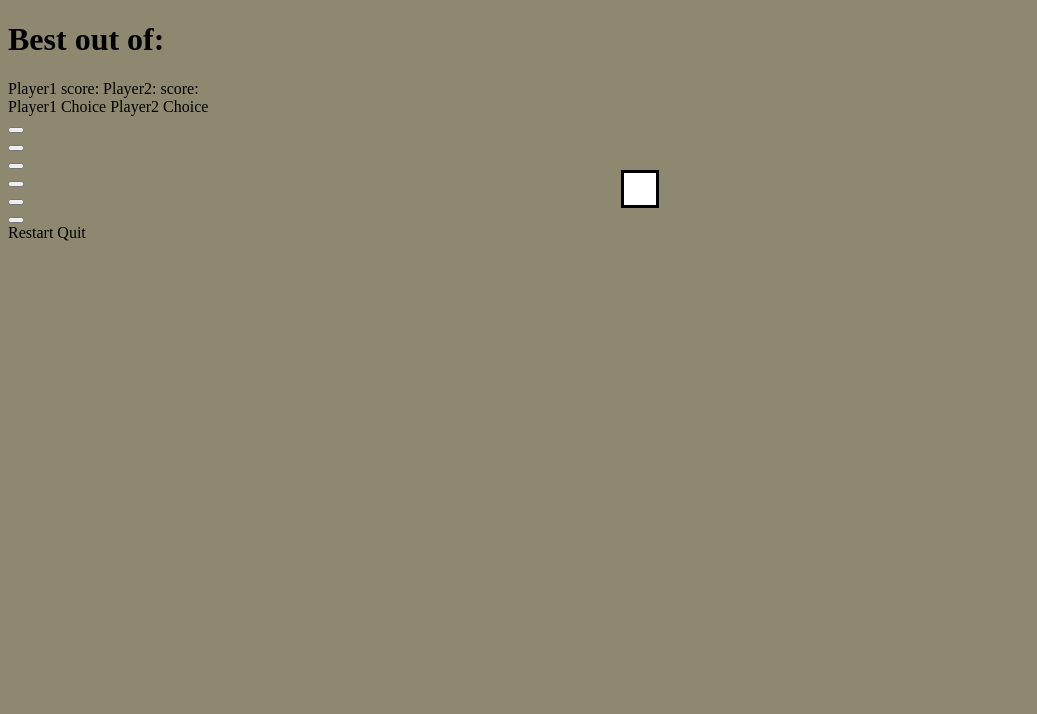
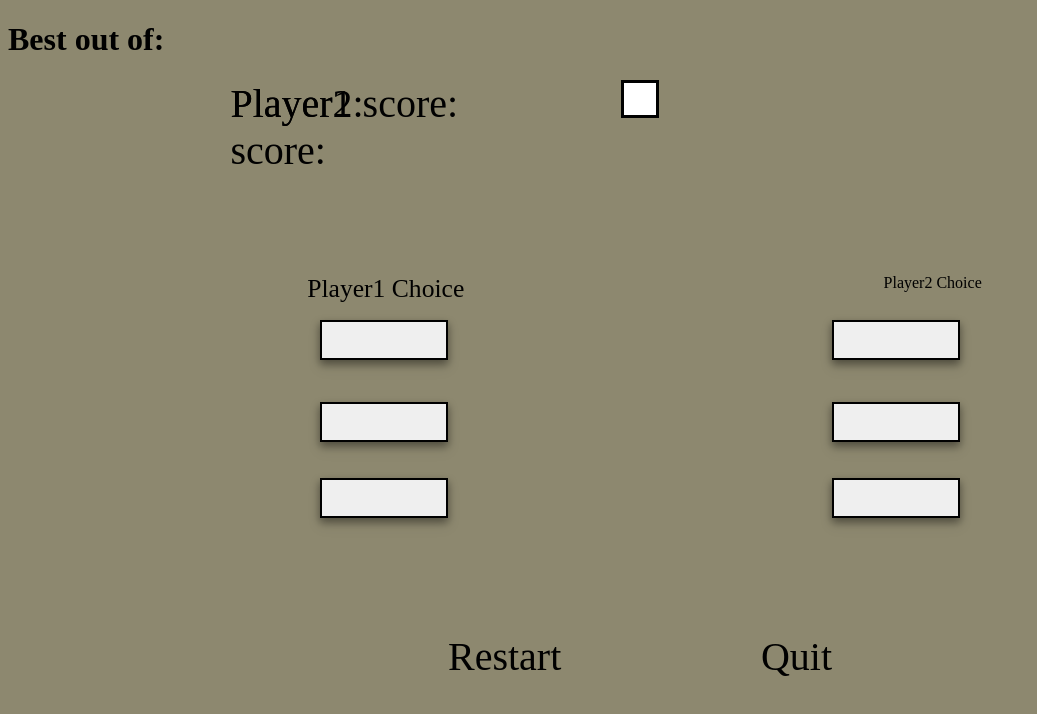
Before and after one commit to Keenan-Bedenfield/ps-classwork-module-1-project, a plain HTML site: page game.html in a window 1280 px wide. Shown: the whole page, without its empty margins (0-1037 px from the left). Drawn offline with Linux system fonts and the light colour scheme.

Commit message:
Update style.css

```diff
--- a/style.css
+++ b/style.css
@@ -42,7 +42,8 @@
 
 
 .title {
-    font-size: 250%;
+    font-size: 3vw;
+    padding-left: 2vw;
     font-family: 'CallOfOpsDuty', 'Times New Roman', Times, serif;
     display:flex;
     justify-content:center;
@@ -57,6 +58,7 @@ ul li {
 }
 
 ul li a {
+    font-size: 3vw;
     display: flex;
     text-decoration: none;
     justify-content: center;
@@ -85,20 +87,23 @@ ul li a:onclick {
     justify-content:center;
     align-items:center;
     position: fixed;
-    top: 35%;
-    left: 35%;
+    /* font-size: 12%; */
+    top: 20%;
+    left: 20%;
     right: 50%;
     z-index: 1;
     border: 2px solid black;
     background-color: rgba(124, 118, 89, 0.863);
-    width: 30%;
+    width: 50%;
+    padding: 5%;
+    margin-bottom: 1vw;
 }
 
 .copyright {
     position: fixed;
-    font-size: 30px;font-weight: bold;
-    top: 90%;
-    left: 45%;
+    font-size: 2vw;font-weight: bold;
+    top: 92%;
+    left: 42vw;
     z-index: 1;
 }
 
@@ -111,9 +116,152 @@ ul li a:onclick {
 
 .choiceBtn {
     color: antiquewhite;
-    background-color: #537440;
+    background-color: #4b6337;
     padding: 10px;
     border: 3px solid black;
+    filter: drop-shadow(0px 4px 4px rgba(0, 0, 0, 0.25)) drop-shadow(0px 4px 4px rgba(0, 0, 0, 0.25));
     z-index: 1;
 
 }
+
+
+#playerScoreContainer{
+    display:block;
+    justify-content:right;
+    align-items:stretch;
+
+}
+
+/* player1 score */
+#player1 {
+    position: absolute;
+    left: 18%;
+    padding-bottom: 10%;
+    font-size: 30pt;
+    font-style: normal;
+    font-weight: 400;
+    line-height: normal;
+
+}
+
+/* player2 score */
+#player2 {
+    position: absolute;
+    right: 15%;
+    padding-bottom: 10%;
+    font-size: 30pt;
+    font-style: normal;
+    font-weight: 400;
+    line-height: normal;
+}
+
+#player1Choice {
+   position: absolute;
+   left: 24%;
+   top: 34.3%;
+   font-size: 2vw;
+
+}
+
+
+.gameBtn{
+    display: flex;
+}
+#tankBtn{
+    position: absolute;
+    height:5%;
+    left: 25%;
+    top: 40%;
+    width: 10%;
+    border: 2px solid black;
+    stroke: #000;
+    filter: drop-shadow(0px 4px 4px rgba(0, 0, 0, 0.25)) drop-shadow(0px 4px 4px rgba(0, 0, 0, 0.25));
+}
+
+#soldierBtn{
+    position: absolute;
+    height:5%;
+    left: 25%;
+    top: 45.5%;
+    width: 10%;
+    border: 2px solid black;
+    stroke: #000;
+    filter: drop-shadow(0px 4px 4px rgba(0, 0, 0, 0.25)) drop-shadow(0px 4px 4px rgba(0, 0, 0, 0.25));
+    margin: 3% 0% 3% 0%;
+}
+
+#artilleryBtn{
+    position: absolute;
+    height:5%;
+    left: 25%;
+    top: 55%;
+    width: 10%;
+    border: 2px solid black;
+    stroke: #000;
+    filter: drop-shadow(0px 4px 4px rgba(0, 0, 0, 0.25)) drop-shadow(0px 4px 4px rgba(0, 0, 0, 0.25));
+    margin: 3% 0% 3% 0%;
+}
+
+
+
+#player2Choice {
+    position: absolute;
+    top: 34.3%;
+    right: 23.3%;
+
+}
+
+.compGameBtn{
+
+}
+
+#pl2TankBtn{
+    position: absolute;
+    height:5%;
+    right: 25%;
+    width: 10%;
+    top: 40%;
+    border: 2px solid black;
+    stroke: #000;
+    filter: drop-shadow(0px 4px 4px rgba(0, 0, 0, 0.25)) drop-shadow(0px 4px 4px rgba(0, 0, 0, 0.25));
+
+}
+
+#pl2SoldierBtn {
+    position: absolute;
+    height:5%;
+    right: 25%;
+    width: 10%;
+    top: 45.5%;
+    border: 2px solid black;
+    stroke: #000;
+    filter: drop-shadow(0px 4px 4px rgba(0, 0, 0, 0.25)) drop-shadow(0px 4px 4px rgba(0, 0, 0, 0.25));
+    margin: 3% 0% 3% 0%;
+}
+
+#pl2ArtilleryBtn{
+    position: absolute;
+    height:5%;
+    right: 25%;
+    width: 10%;
+    top: 55%;
+    fill: #F9EEEE;
+    border: 2px solid black;
+    stroke: #000;
+    filter: drop-shadow(0px 4px 4px rgba(0, 0, 0, 0.25)) drop-shadow(0px 4px 4px rgba(0, 0, 0, 0.25));
+    margin: 3% 0% 3% 0%;
+}
+
+#restart{
+    position: absolute;
+    left: 35%;
+    bottom: 15%;
+    font-size: 30pt;
+}
+
+#quit{
+    position: absolute;
+    right: 35%;
+    bottom: 15%;
+    font-size: 30pt;
+}
```
